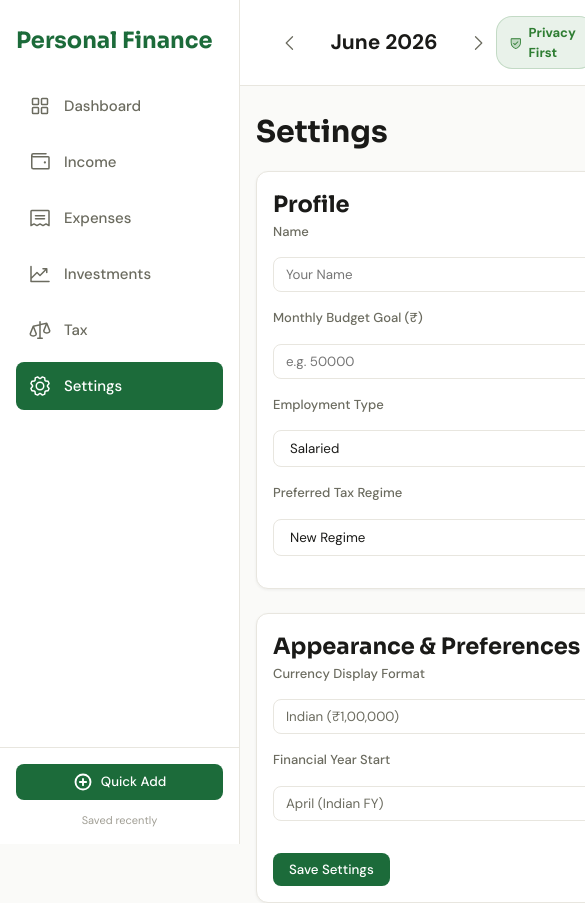
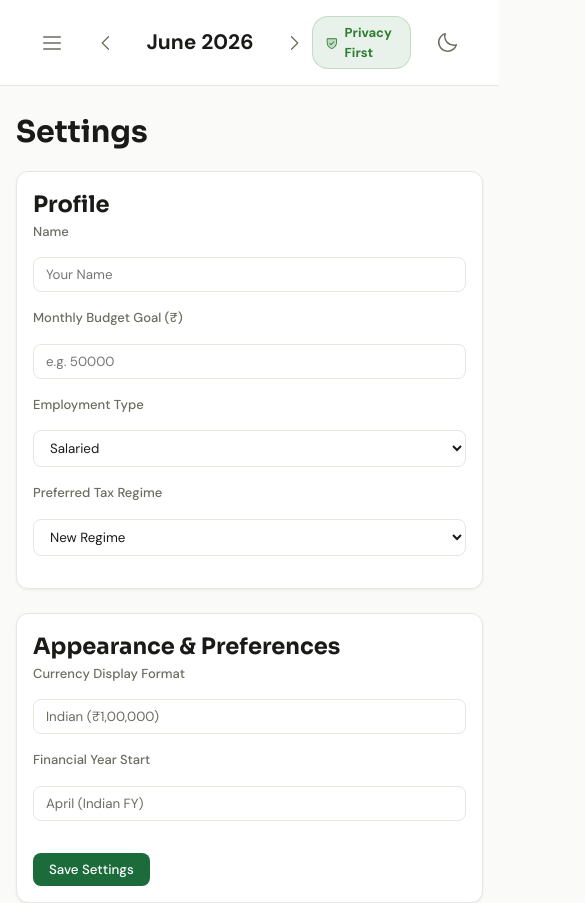
Before and after one commit to AnkeethV/Personal_Finance, a React (Vite) app: page /settings in a window 390 px wide. Shown: the top 903 px of the page, 585 px wide, since content can reach past the window. Built offline with nearby package versions, Linux system fonts and the light colour scheme.

Commit message:
Mobile view update

```diff
--- a/src/App.css
+++ b/src/App.css
@@ -63,3 +63,40 @@
   padding-top: 16px;
   border-top: 1px solid var(--border);
 }
+
+/* Mobile Responsiveness */
+@media (max-width: 768px) {
+  .main-content {
+    margin-left: 0;
+  }
+
+  .sidebar {
+    transform: translateX(-100%);
+    transition: transform 0.3s ease;
+    z-index: 200;
+  }
+
+  .sidebar.open {
+    transform: translateX(0);
+  }
+
+  .sidebar-overlay {
+    position: fixed;
+    top: 0;
+    left: 0;
+    width: 100vw;
+    height: 100vh;
+    background-color: rgba(0, 0, 0, 0.5);
+    z-index: 150;
+    backdrop-filter: blur(2px);
+  }
+
+  .hamburger-btn {
+    display: flex !important;
+  }
+
+  .modal-content {
+    padding: 16px;
+    max-width: 95vw;
+  }
+}
--- a/src/App.jsx
+++ b/src/App.jsx
@@ -13,6 +13,7 @@ import './App.css';
 
 function App() {
   const [isDark, setIsDark] = useState(false);
+  const [isSidebarOpen, setIsSidebarOpen] = useState(false);
 
   useEffect(() => {
     // Initialize local storage database
@@ -42,9 +43,17 @@ function App() {
 
   return (
     <div className="app-container">
-      <Sidebar />
+      {/* Mobile Sidebar Overlay */}
+      {isSidebarOpen && (
+        <div
+          className="sidebar-overlay"
+          onClick={() => setIsSidebarOpen(false)}
+        ></div>
+      )}
+
+      <Sidebar isOpen={isSidebarOpen} setIsOpen={setIsSidebarOpen} />
       <main className="main-content">
-        <TopBar toggleTheme={toggleTheme} isDark={isDark} />
+        <TopBar toggleTheme={toggleTheme} isDark={isDark} toggleSidebar={() => setIsSidebarOpen(!isSidebarOpen)} />
         <div className="page-content">
           <Routes>
             <Route path="/" element={<Dashboard />} />
--- a/src/components/Sidebar.jsx
+++ b/src/components/Sidebar.jsx
@@ -11,7 +11,7 @@ import {
 import QuickAdd from './QuickAdd';
 import './Sidebar.css';
 
-export default function Sidebar() {
+export default function Sidebar({ isOpen, setIsOpen }) {
   const location = useLocation();
 
   const navItems = [
@@ -24,7 +24,7 @@ export default function Sidebar() {
   ];
 
   return (
-    <div className="sidebar">
+    <div className={`sidebar ${isOpen ? 'open' : ''}`}>
       <div className="sidebar-header">
         <h2>Personal Finance</h2>
       </div>
@@ -34,6 +34,7 @@ export default function Sidebar() {
             key={item.path}
             to={item.path}
             className={`nav-item ${location.pathname === item.path ? 'active' : ''}`}
+            onClick={() => setIsOpen && setIsOpen(false)}
           >
             <item.icon size={24} />
             <span>{item.label}</span>
--- a/src/components/TopBar.css
+++ b/src/components/TopBar.css
@@ -8,6 +8,16 @@
   position: sticky;
   top: 0;
   z-index: 10;
+}
+
+.topbar-left {
+  display: flex;
+  align-items: center;
+  gap: 16px;
+}
+
+.hamburger-btn {
+  display: none;
 }
 
 .month-selector {
--- a/src/components/TopBar.jsx
+++ b/src/components/TopBar.jsx
@@ -1,10 +1,10 @@
-import { CaretLeft, CaretRight, Moon, Sun, ShieldCheck } from '@phosphor-icons/react';
+import { CaretLeft, CaretRight, Moon, Sun, ShieldCheck, List } from '@phosphor-icons/react';
 import { useLocation } from 'react-router-dom';
 import { storage } from '../utils/storage';
 import { useAppContext } from '../context/AppContext';
 import './TopBar.css';
 
-export default function TopBar({ toggleTheme, isDark }) {
+export default function TopBar({ toggleTheme, isDark, toggleSidebar }) {
   const { activeMonth, setActiveMonth } = useAppContext();
   const location = useLocation();
 
@@ -28,6 +28,10 @@ export default function TopBar({ toggleTheme, isDark }) {
 
   return (
     <div className="topbar">
+      <div className="topbar-left">
+        <button className="icon-btn hamburger-btn" onClick={toggleSidebar}>
+          <List size={24} />
+        </button>
       {location.pathname === '/' ? (
         <h1 className="font-display" style={{ margin: 0, fontSize: 'var(--text-xl)', color: 'var(--text-primary)' }}>Finance Status</h1>
       ) : (
@@ -37,6 +41,7 @@ export default function TopBar({ toggleTheme, isDark }) {
           <button className="icon-btn" onClick={handleNextMonth}><CaretRight size={20} /></button>
         </div>
       )}
+      </div>
       <div className="topbar-actions">
         <div className="privacy-badge">
           <ShieldCheck size={20} weight="duotone" />
--- a/src/pages/Dashboard.css
+++ b/src/pages/Dashboard.css
@@ -246,10 +246,19 @@
   .dashboard-grid {
     grid-template-columns: 1fr;
   }
+  .metrics-grid {
+    grid-template-columns: repeat(3, 1fr);
+  }
 }
 
 @media (max-width: 768px) {
   .metrics-grid {
+    grid-template-columns: repeat(2, 1fr);
+  }
+}
+
+@media (max-width: 480px) {
+  .metrics-grid {
     grid-template-columns: 1fr;
   }
 }
```
